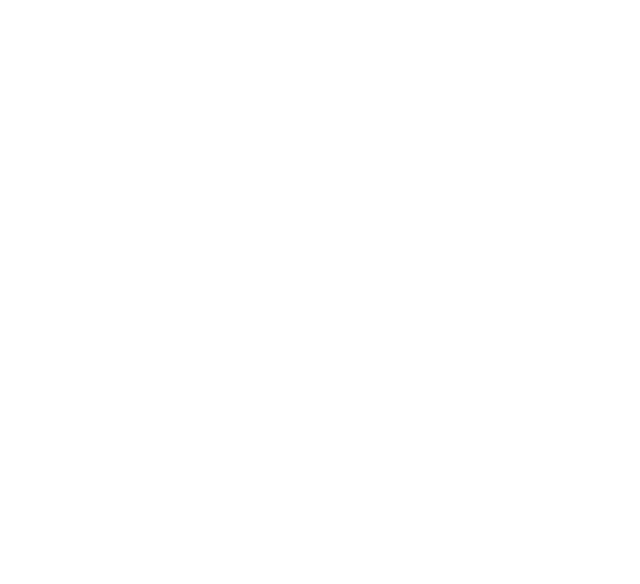
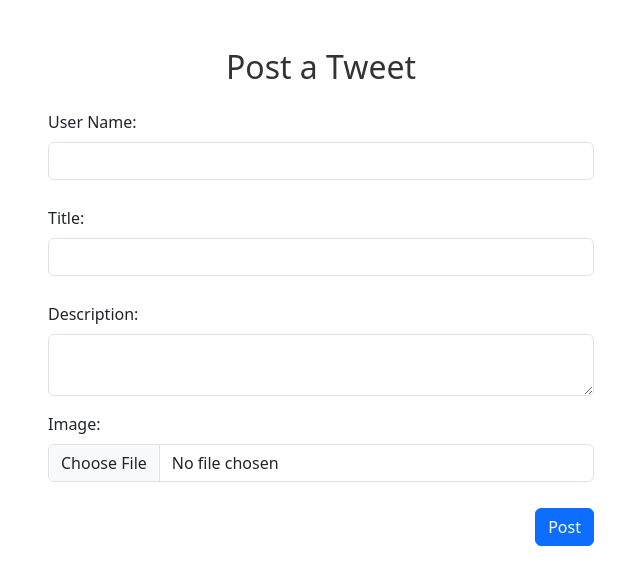
Before and after one commit to Suyash0028/brix-v1-frontend, a React (Create React App) app: page /addtweets in a window 1280 px wide. Shown: the top 584 px of the page, without its empty margins (319-959 px from the left). Built offline with nearby package versions, Linux system fonts and the light colour scheme.

Commit message:
Integrated api for list of tweets and also added user image

```diff
--- a/src/Routes.js
+++ b/src/Routes.js
@@ -3,6 +3,7 @@ import React from 'react';
 import { BrowserRouter as Router, Route, Switch, Redirect } from 'react-router-dom';
 import TweetList from './pages/tweets/TweetList';
 import LoginPage from './pages/admin/LoginPage';
+import AddTweets from './pages/tweets/AddTweets';
 
 const Routes = () => {
   return (
@@ -16,6 +17,7 @@ const Routes = () => {
         }/>
         <Route path={"/admin/login"} component={LoginPage}/>
         <Route path="/tweets" component={TweetList} />
+        <Route path="/addtweets" component={AddTweets} />
       </Switch>
     </Router>
   );
--- a/src/components/NavbarComponent.js
+++ b/src/components/NavbarComponent.js
@@ -5,10 +5,10 @@ import { Navbar, Nav, Dropdown } from 'react-bootstrap';
 const UserNavbarComponent = ({ userName, onLogout }) => {
     return (
         <Navbar bg="dark" variant="dark" className="justify-content-between">
-            <Navbar.Brand href="/">Brix Admin Portal</Navbar.Brand>
+            <Navbar.Brand href="/" className='m-2'>Brix Admin Portal</Navbar.Brand>
             <Nav>
                 <Dropdown drop="down">
-                    <Dropdown.Toggle variant="outline-light" id="user-dropdown">
+                    <Dropdown.Toggle variant="outline-light" id="user-dropdown" className='m-2'>
                         {/* Placeholder icon, replace with your user persona icon */}
                         <i className="fa fa-user" aria-hidden="true"></i>
                     </Dropdown.Toggle>
@@ -20,8 +20,8 @@ const UserNavbarComponent = ({ userName, onLogout }) => {
                             minWidth: '10rem', // Adjust as needed
                         }}
                     >
-                        <Dropdown.ItemText>Hello, {userName}</Dropdown.ItemText>
-                        <Dropdown.Divider />
+                        {/* <Dropdown.ItemText>Hello, {userName}</Dropdown.ItemText>
+                        <Dropdown.Divider /> */}
                         <Dropdown.Item onClick={onLogout}>Logout</Dropdown.Item>
                     </Dropdown.Menu>
                 </Dropdown>
--- a/src/components/TweetComponent.js
+++ b/src/components/TweetComponent.js
@@ -4,28 +4,29 @@ import { Card, Figure } from 'react-bootstrap';
 
 const TweetComponent = ({ tweet }) => {
   return (
-    <Card className="mb-3 align-items-start">
+    <Card className="col-md-8 offset-md-2 mb-3">
       <Card.Body className="d-flex">
         <Figure className="mr-3 mb-0"> {/* Added mb-0 for removing bottom margin */}
           <Figure.Image
-            width={70}
-            height={70}
+            width={30}
+            height={30}
             alt="Author"
-            src={`https://picsum.photos/50/50?random=${tweet.id}`} // Placeholder image from Lorem Picsum
+            src={tweet.profileImg} // Placeholder image from Lorem Picsum
             roundedCircle
+            style={{ border: '2px solid #000', marginRight: '0.75em'}}
           />
         </Figure>
         <div className="d-flex flex-column align-items-start">
-          <Card.Title>{tweet.author}</Card.Title>
+          <Card.Title as="h5">{tweet.author}</Card.Title>
           <Card.Text>{tweet.content}</Card.Text>
           {tweet.image && (
             <Figure className="mt-3">
-              <Figure.Image
-                width={400}
-                height={200}
+              {tweet.image ? <Figure.Image
+                width={600}
+                height={300}
                 alt="Tweet Image"
                 src={tweet.image} // Actual tweet image
-              />
+              /> : null}
             </Figure>
           )}
         </div>
--- a/src/constants/ToastMessages.js
+++ b/src/constants/ToastMessages.js
@@ -1,7 +1,7 @@
 // ToastMessages.js
 const ToastMessages = {
     Login_Success: 'Login successful!',
-    Login_Failed: 'Login failed!',
+    Login_Failed: 'Login failed! Please check username and password.',
     Logout_Success: 'Logout successful!',
     Logout_Failed: 'Logout failed!',
     // Add more messages as needed
--- a/src/pages/admin/LoginPage.js
+++ b/src/pages/admin/LoginPage.js
@@ -44,7 +44,7 @@ const LoginPage = () => {
         e.preventDefault();
         // Handle login logic (authentication, API call, etc.) here
 
-        if (username === userName && password === pass) {
+        if (username.trim() === userName && password.trim() === pass) {
             toast.success(ToastMessages.Login_Success, {
                 position: 'top-right',
                 autoClose: 3000,
--- a/src/pages/admin/TweetRequests.js
+++ b/src/pages/admin/TweetRequests.js
@@ -20,14 +20,23 @@ const TweetRequests = () => {
     history.push('/tweets');
   };
 
+  const postTweets = () => {
+    // Change the route when the button is clicked
+    history.push('/addtweets');
+  }
+
+  const onAccept = () => {
+    //Perform this action on accepting the request
+  }
+
+  const onReject = () => {
+    ///Perform this action on rejecting the request
+  }
+
   return (
     <>
-      <Button variant="primary" className="float-end" onClick={showTweets}>
-        Show Tweets
-      </Button>
-      <Button variant="primary" className="float-end">
-        Add Tweets
-      </Button>
+      <Button variant="primary" className="float-end m-3" onClick={showTweets}>Show Tweets</Button>
+      <Button variant="primary" className="float-end m-3" onClick={postTweets}>Add Tweets</Button>
       <div className="container mt-5">
         <table className="table table-bordered table-hover">
           <thead>
@@ -45,13 +54,9 @@ const TweetRequests = () => {
                 <td>{item.name}</td>
                 <td>{item.age}</td>
                 <td>
-                  <button type="button" className="btn btn-success">
-                    Accept
-                  </button>
-                  &nbsp;&nbsp;&nbsp;
-                  <button type="button" className="btn btn-danger">
-                    Reject
-                  </button></td>
+                  <button type="button" className="btn btn-success m-2" onClick={onAccept}>Accept</button>
+                  <button type="button" className="btn btn-danger m-2" onClick={onReject}>Reject</button>
+                </td>
               </tr>
             ))}
           </tbody>
--- /dev/null
+++ b/src/pages/tweets/AddTweets.js
@@ -0,0 +1,83 @@
+import React, { useState } from 'react';
+
+const AddTweets = () => {
+    // State to manage form data
+    const [formData, setFormData] = useState({
+        userName: '',
+        title: '',
+        description: '',
+        image: '',
+    });
+    const [base64Image, setBase64Img]= useState('');
+
+    // Function to handle form input changes
+    const handleChange = (e) => {
+        const { name, value } = e.target;
+        setFormData((prevFormData) => ({
+            ...prevFormData,
+            [name]: value,
+        }));
+    };
+
+    //Convert image in to base64
+    const handleImageChange = (event) => {
+        const file = event.target.files[0];
+
+        if (file) {
+            const reader = new FileReader();
+
+            reader.onloadend = () => {
+                // Update the form state with the base64 image
+                setFormData((prevFormData) => ({
+                    ...prevFormData,
+                    image: reader.result,
+                }));
+                setBase64Img(reader.result);
+            };
+
+            // Read the image file as a data URL
+            reader.readAsDataURL(file);
+        }
+    };
+
+    // Function to handle form submission
+    const handleSubmit = (e) => {
+        e.preventDefault();
+        // Perform any additional actions, like sending data to a server
+        //console.log(formData);
+    };
+
+    return (
+        <div className="container mt-5">
+            <div className="row justify-content-center">
+                <div className="col-md-6">
+                    <h2 className="mb-4">Post a Tweet</h2>
+                    <form onSubmit={handleSubmit}>
+                        <div className="mb-3 text-start">
+                            <label htmlFor="username" className="form-label">User Name:</label>
+                            <input type="text" className="form-control" id="username" name="username" value={formData.userName} onChange={handleChange} />
+                        </div>
+                        <div className="mb-3 text-start">
+                            <label htmlFor="title" className="form-label">Title:</label>
+                            <input type="text" className="form-control" id="title" name="title" value={formData.title} onChange={handleChange} />
+                        </div>
+                        <div className="mb-3 text-start">
+                            <label htmlFor="description" className="form-label">Description:</label>
+                            <textarea className="form-control" id="description" name="description" value={formData.description} onChange={handleChange} />
+                        </div>
+                        <div className="mb-3 text-start">
+                            <label htmlFor="image" className="form-label">Image:</label>
+                            <input type="file" className="form-control" id="image" name="image" onChange={handleImageChange} />
+                            {base64Image && <img src={base64Image} alt="Converted to Base64" width={250} height={300} />}
+                        </div>
+                        <div className="text-end">
+                            <button type="submit" className="btn btn-primary">Post</button>
+                        </div>
+                    </form>
+                </div>
+            </div>
+        </div>
+    );
+};
+
+export default AddTweets;
```
Also changed, not shown: src/pages/tweets/TweetList.js (+7 -7 lines), src/assests/images/user.png (added), 1 other file (tests, documents, lock files or other folders).
